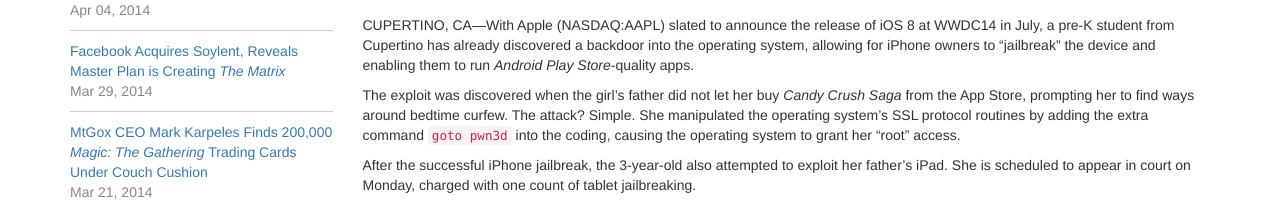
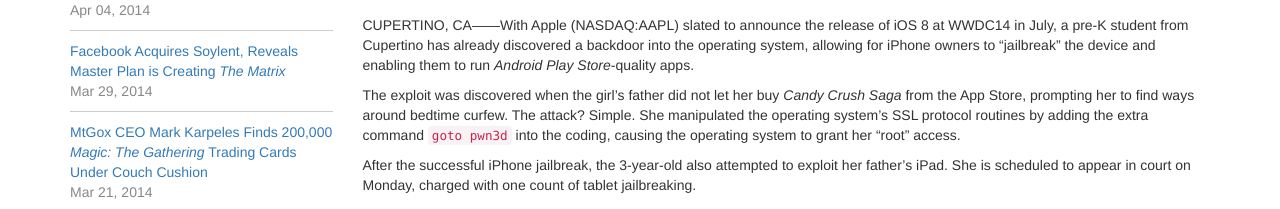
Before and after one commit to strong-code/sfbaybeat.github.io, a Jekyll site: the page built from _posts/2014-04-06-3-year-old-kid-writes-jailbreak-exploit-for-ios-8.md, in a window 1280 px wide. Shown: the part 620-829 px from the top of the page. Built offline with Jekyll 4.4.1, drawn with Linux system fonts in a browser that asks for light colours; nearby versions of some CDN libraries; comment, search, counter and statistics services are not loaded.

Commit message:
don't abuse CSS for dateline

```diff
--- a/_layouts/post.html
+++ b/_layouts/post.html
@@ -26,7 +26,7 @@
                 <figcaption>{{ page.lead.caption | markdownify | remove:"<p>" | remove:"</p>" }}</figcaption>
             </figure>
             {% endif %}
-            {% capture repl %}<p><span class="dateline" itemprop="dateline">{{ page.dateline }}</span>{% endcapture %}
+            {% capture repl %}<p><span class="dateline" itemprop="dateline">{{ page.dateline }}</span>—{% endcapture %}
             {{ content | replace_first: "<p>", repl }}
             <!-- AddThis Button BEGIN -->
             <div class="addthis_toolbox addthis_default_style ">
```
